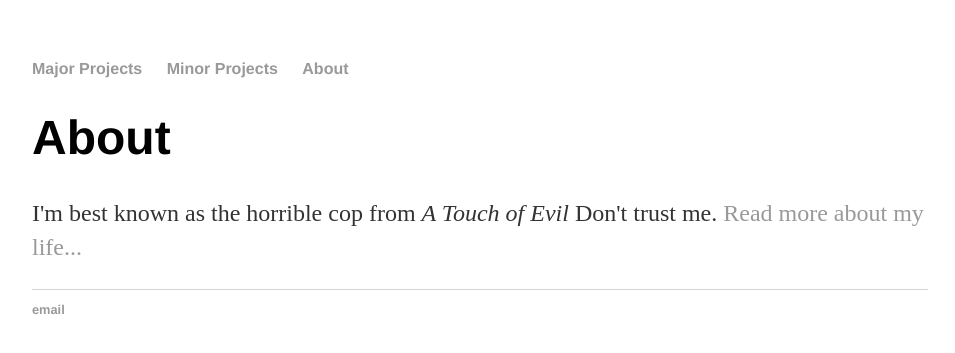
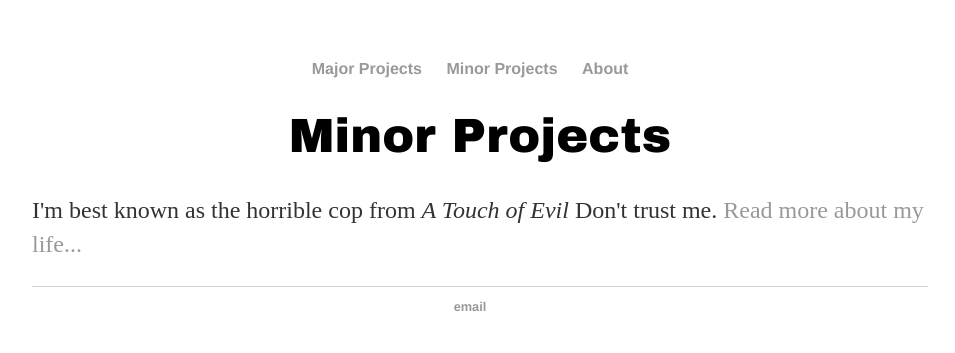
Before and after one commit to hollyjackson/hollyjackson.github.io, a Jekyll site: the page built from minor-projects/index.html, in a window 1280 px wide. Shown: the top 353 px of the page, without its empty margins (160-1115 px from the left). Built offline with Jekyll 4.4.1, drawn with Linux system fonts in a browser that asks for light colours.

Commit message:
editing main.css

```diff
--- a/css/main.css
+++ b/css/main.css
@@ -7,10 +7,12 @@ nav ul, footer ul {
     padding: 0px;
     list-style: none;
     font-weight: bold;
+    text-align: center;
 }
 nav ul li, footer ul li {
     display: inline;
     margin-right: 20px;
+    text-align: center;
 }
 a {
     text-decoration: none;
@@ -21,7 +23,8 @@ a:hover {
 }
 h1 {
     font-size: 3em;
-    font-family:'Helvetica', 'Arial', 'Sans-Serif';
+    font-family:'Arial Black', 'Gadget', 'Sans-Serif';
+    text-align: center;
 }
 p {
     font-size: 1.5em;
--- a/minor-projects/index.html
+++ b/minor-projects/index.html
@@ -3,6 +3,6 @@ layout: default
 title: About
 ---
 <div class="blurb">
-	<h1>About</h1>
+	<h1>Minor Projects</h1>
 	<p>I'm best known as the horrible cop from <em>A Touch of Evil</em> Don't trust me. <a href="/about">Read more about my life...</a></p>
 </div><!-- /.blurb -->
```
